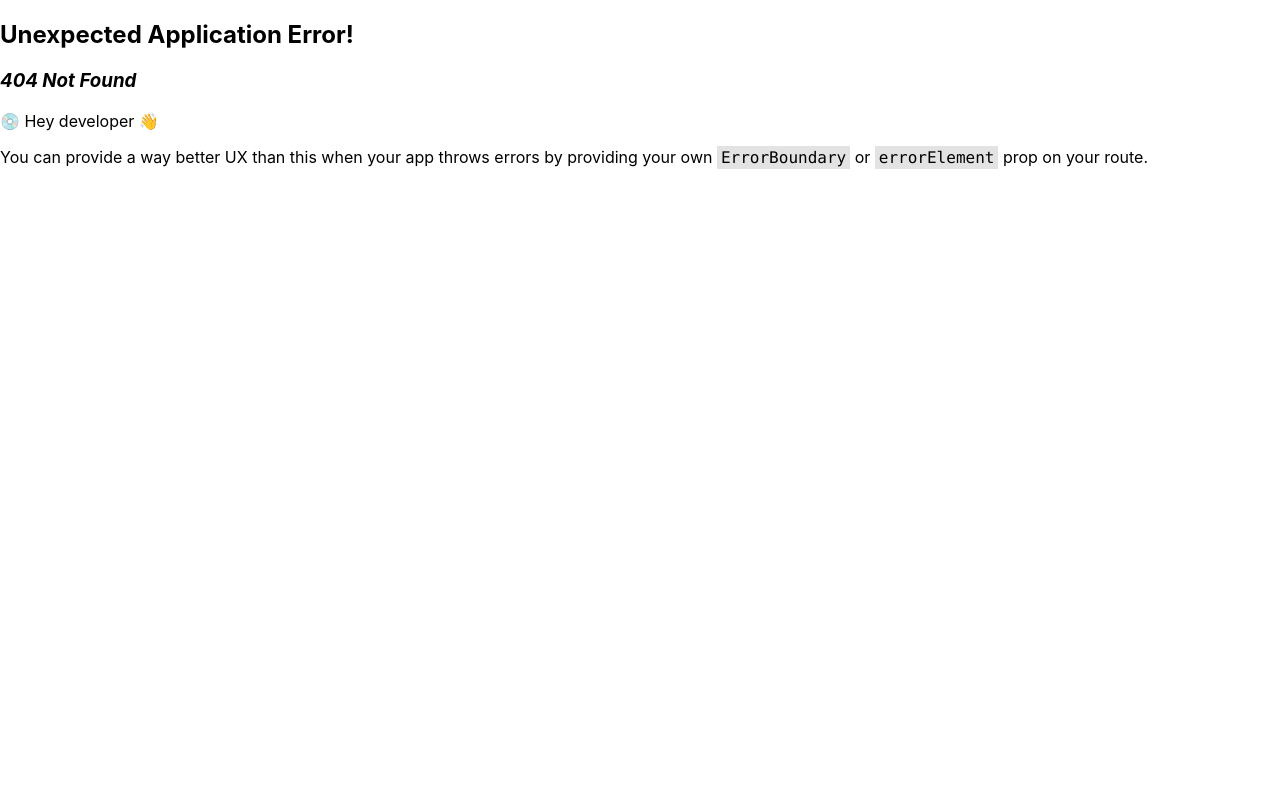
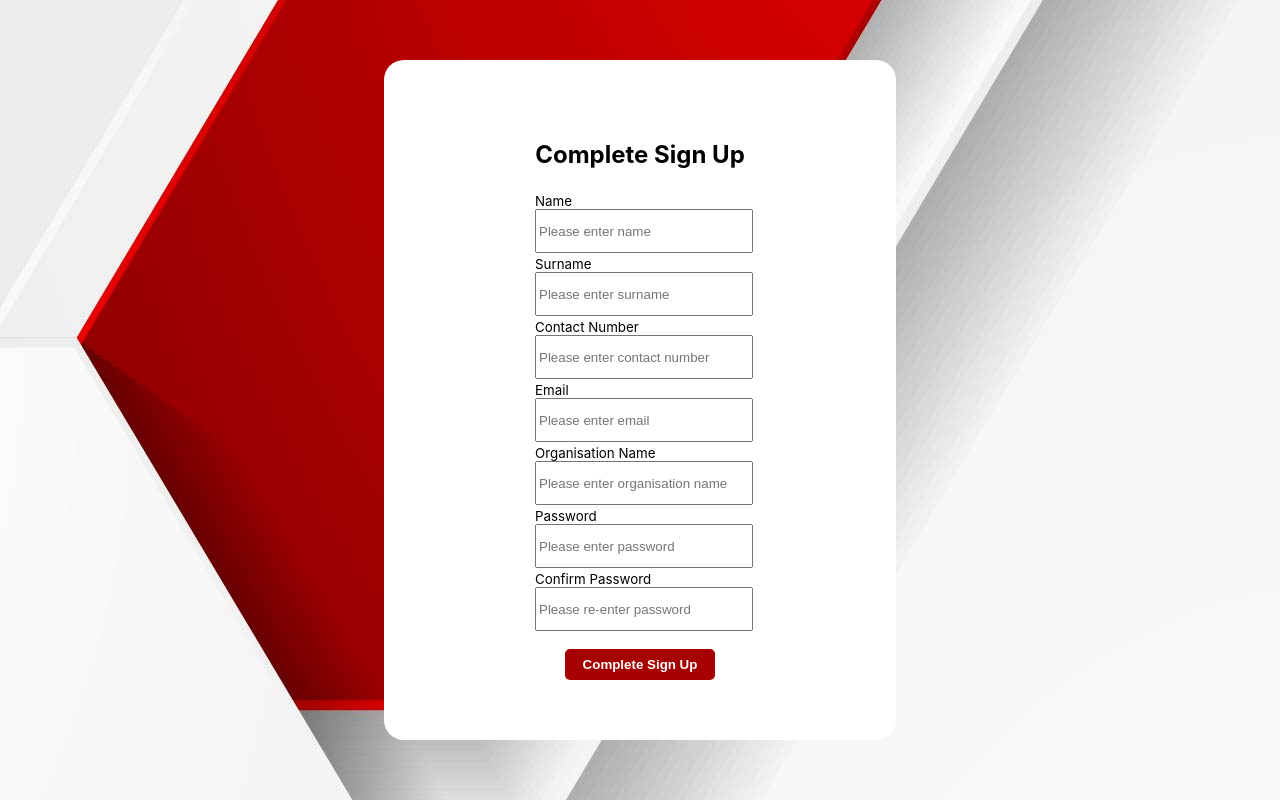
Before and after one commit to pitsontise/tibs-amplify-react2, a React (Create React App) app: page /complete-sign-up in a window 1280 px wide. Before the commit this address had no page. Built offline with nearby package versions, Linux system fonts and the light colour scheme.

Commit message:
Added complete sign up

```diff
--- /dev/null
+++ b/src/components/card/Card.jsx
@@ -0,0 +1,23 @@
+import styled from "styled-components";
+
+export const StyledCard = styled.div`
+  background-color: white;
+  border-radius: 20px;
+  width: ${({ width }) => width ?? "40vw"};
+  height: ${({ height }) => height ?? "50vh"};
+  display: flex;
+  justify-content: center;
+  align-items: center;
+  flex-wrap: wrap;
+  flex-direction: column;
+`;
+
+const Card = ({ children, width, height }) => {
+  return (
+    <StyledCard width={width} height={height}>
+      {children}
+    </StyledCard>
+  );
+};
+
+export default Card;
--- a/src/pages/login/login.jsx
+++ b/src/pages/login/login.jsx
@@ -1,9 +1,10 @@
 import { useNavigate } from "react-router";
-import { BackgroundImage, Card, FormContainer } from "./login.styling";
-import { H3 } from "../../components/utils/typography";
+import { BackgroundImage, FormContainer } from "./login.styling";
+import { H2 } from "../../components/utils/typography";
 import Input from "../../components/form/input/input.component";
 import Button from "../../components/button.component";
 import colors from "../../components/utils/colors";
+import Card from "../../components/card/Card";
 
 const Login = () => {
   const navigate = useNavigate();
@@ -11,7 +12,7 @@ const Login = () => {
   return (
     <BackgroundImage>
       <Card>
-        <H3>Login Page</H3>
+        <H2>Login Page</H2>
         <FormContainer>
           <Input label="Username" placeholder="Please enter username" />
           <Input
--- a/src/pages/login/login.styling.js
+++ b/src/pages/login/login.styling.js
@@ -11,18 +11,6 @@ export const BackgroundImage = styled.div`
   flex-wrap: wrap;
 `;
 
-export const Card = styled.div`
-  background-color: white;
-  border-radius: 20px;
-  width: 40vw;
-  height: 50vh;
-  display: flex;
-  justify-content: center;
-  align-items: center;
-  flex-wrap: wrap;
-  flex-direction: column;
-`;
-
 export const FormContainer = styled.div`
   display: flex;
   flex-wrap: wrap;
--- /dev/null
+++ b/src/pages/user-sign-up/completeSignUp.jsx
@@ -0,0 +1,50 @@
+import { useNavigate } from "react-router";
+import { BackgroundImage, FormContainer } from "../login/login.styling";
+import { H2 } from "../../components/utils/typography";
+import Card from "../../components/card/Card";
+import Input from "../../components/form/input/input.component";
+import Button from "../../components/button.component";
+import colors from "../../components/utils/colors";
+
+const CompleteSignUp = () => {
+  const navigate = useNavigate();
+
+  return (
+    <BackgroundImage>
+      <Card height="85vh">
+        <H2>Complete Sign Up</H2>
+        <FormContainer>
+          <Input label="Name" placeholder="Please enter name" />
+          <Input label="Surname" placeholder="Please enter surname" />
+          <Input
+            label="Contact Number"
+            placeholder="Please enter contact number"
+          />
+          <Input label="Email" placeholder="Please enter email" type="email" />
+          <Input
+            label="Organisation Name"
+            placeholder="Please enter organisation name"
+          />
+          <Input
+            label="Password"
+            placeholder="Please enter password"
+            type="password"
+          />
+          <Input
+            label="Confirm Password"
+            placeholder="Please re-enter password"
+            type="password"
+          />
+          <Button
+            title="Complete Sign Up"
+            width="150px"
+            backgroundColor={colors.PRIMARY}
+            onClick={() => navigate("/login")}
+          />
+        </FormContainer>
+      </Card>
+    </BackgroundImage>
+  );
+};
+
+export default CompleteSignUp;
--- a/src/router.js
+++ b/src/router.js
@@ -2,6 +2,7 @@ import { createBrowserRouter } from "react-router-dom";
 import LandingPage from "./pages/landing/landing";
 import Login from "./pages/login/login";
 import Dashboard from "./pages/dashboard/dashboard";
+import CompleteSignUp from "./pages/user-sign-up/completeSignUp";
 
 const router = createBrowserRouter([
   {
@@ -17,6 +18,10 @@ const router = createBrowserRouter([
     element: <Login />,
   },
   {
+    path: "/complete-sign-up",
+    element: <CompleteSignUp />,
+  },
+  {
     path: "/dashboard",
     element: <Dashboard />,
   },
```
